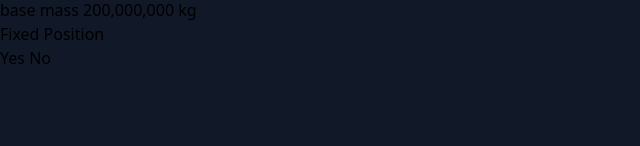
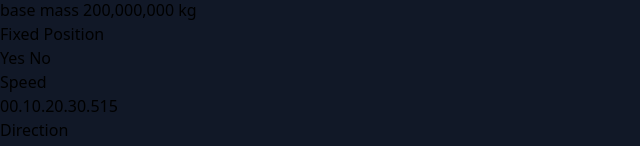
Before and after one commit to CG-Realtime-Gravity/gravity-simulation, a Svelte app: page / in a window 1280 px wide. Shown: the part 850-996 px from the top of the page, without its empty margins (0-640 px from the left). Before the commit the page ends 920 px from the top, so only its background shows below. Built offline with nearby package versions, Linux system fonts and the light colour scheme.

Commit message:
velocity option

```diff
--- a/src/App.svelte
+++ b/src/App.svelte
@@ -3,6 +3,8 @@
   import { baseKg } from './constant'
   import { Mass } from './mass'
   import { Sim } from './sim'
+
+  type Direction = 'up' | 'down' | 'left' | 'right'
 
   let canvas: HTMLCanvasElement
   let sim: Sim
@@ -12,6 +14,12 @@
   $: kg = baseKg * kgMultiplier
 
   let fixedPos = false
+
+  let direction: Direction = 'left'
+  const directions: Direction[] = ['up', 'down', 'left', 'right']
+
+  let speed = 0
+  const speedOptions = [0, 0.1, 0.2, 0.3, 0.5, 1, 5]
 
   const addMass = (
     e: MouseEvent & {
@@ -27,8 +35,8 @@
         },
         kg,
         vel: {
-          x: 0,
-          y: 0,
+          x: direction === 'left' ? -speed : direction === 'right' ? speed : 0,
+          y: direction === 'up' ? -speed : direction === 'down' ? speed : 0,
         },
         fixedPos,
       })
@@ -83,4 +91,30 @@
       class:underline={!fixedPos}>No</button
     >
   </div>
+  <div class="flex-col">
+    <div class="flex gap-4">
+      <h1>Speed</h1>
+      {#each speedOptions as sp}
+        <button
+          on:click={() => {
+            speed = sp
+          }}
+          class:font-bold={sp === speed}
+          class:underline={sp === speed}>{sp}</button
+        >
+      {/each}
+    </div>
+    <div class="flex gap-4">
+      <h1>Direction</h1>
+      {#each directions as dir}
+        <button
+          on:click={() => {
+            direction = dir
+          }}
+          class:font-bold={dir === direction}
+          class:underline={dir === direction}>{dir}</button
+        >
+      {/each}
+    </div>
+  </div>
 </div>
```
